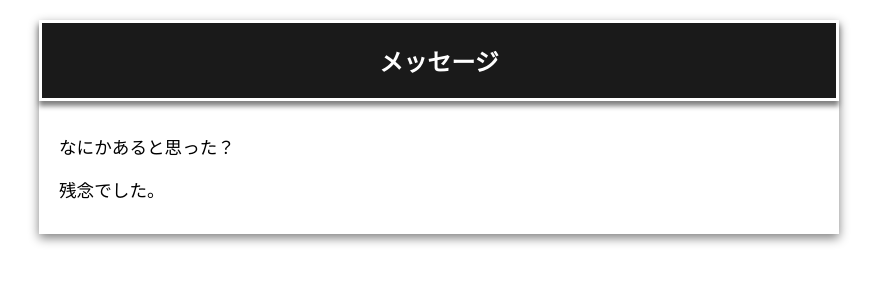
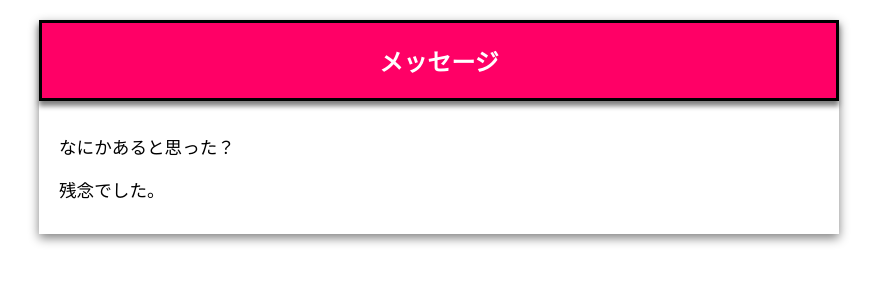
Before and after one commit to Akarana2531/My-pages, a plain HTML site: page index.html in a window 1280 px wide. Shown: the whole page, without its empty margins (201-1078 px from the left). Drawn offline with Linux system fonts and the light colour scheme.

Commit message:
Update main.css

```diff
--- a/main.css
+++ b/main.css
@@ -31,8 +31,8 @@ p {
 .waku_title,.share_title {
    text-align: center;
    padding: 0.3px 0;
-   border: 3px solid #ffffff;
-   background-color: #1a1a1a;
+   border: 3px solid #000000;
+   background-color: #ff0066;
    color: #ffffff;
    box-shadow: 0px 5px 5px gray;
 }
```
